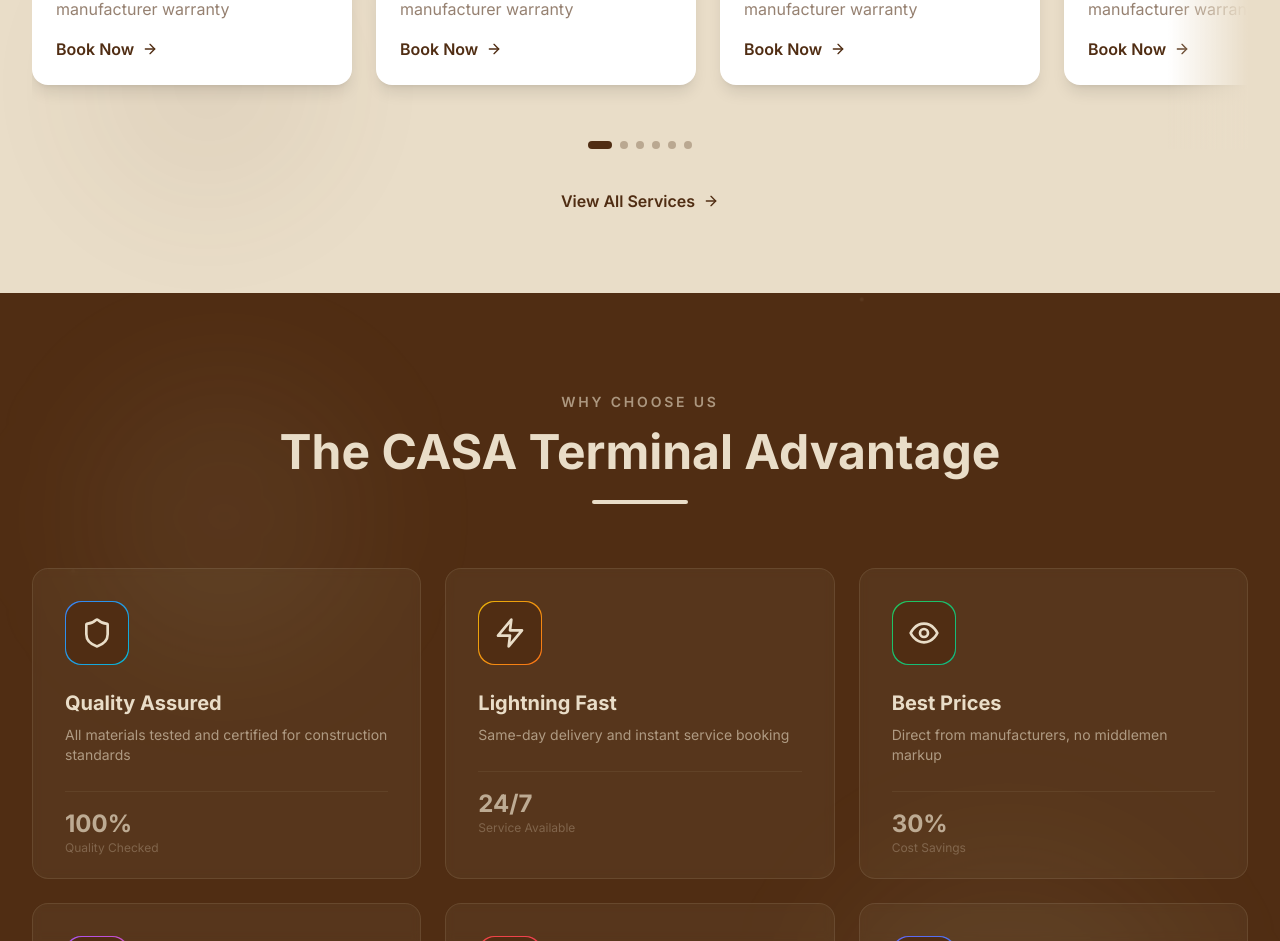
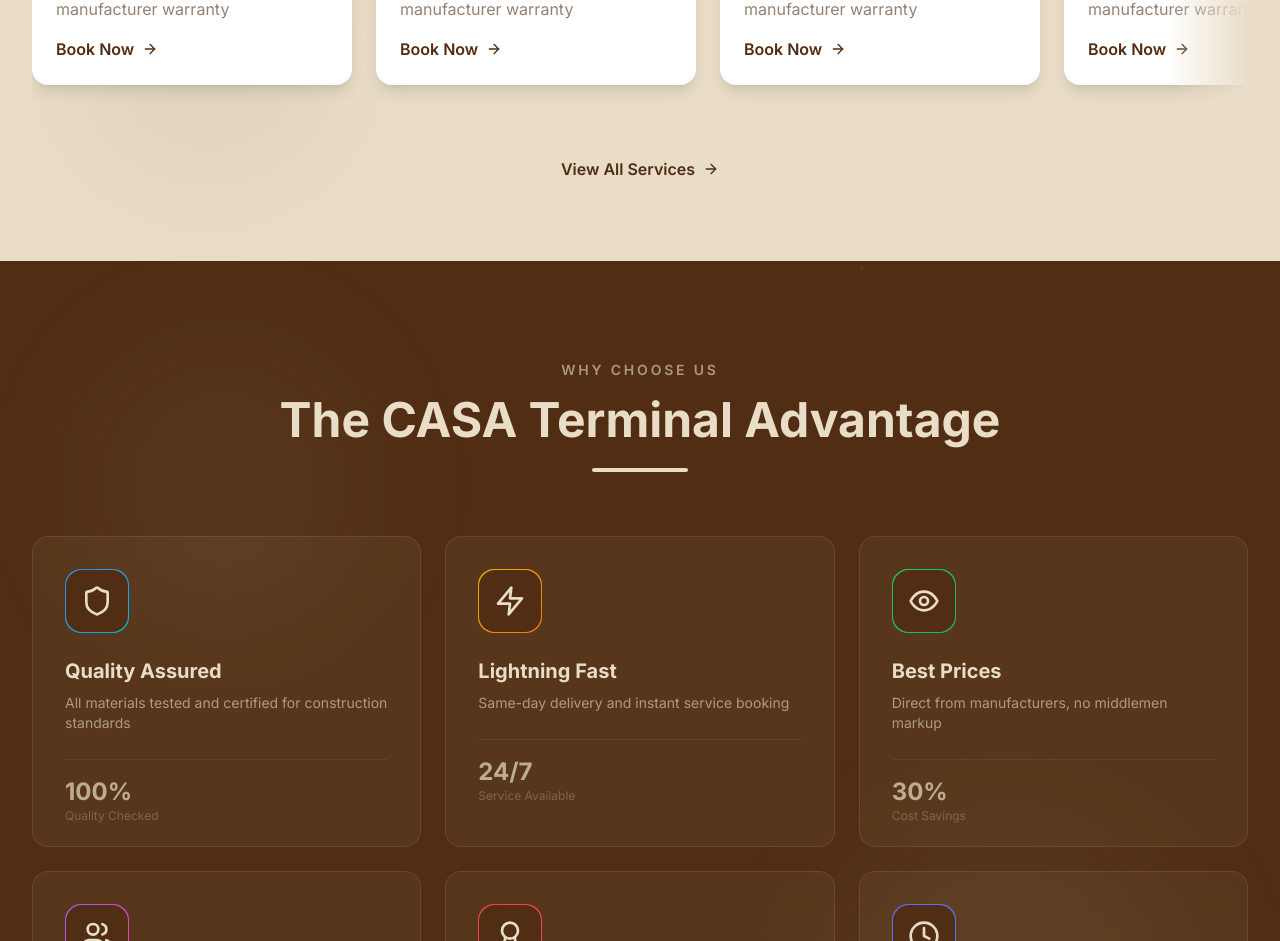
Before and after one commit to muthucubexle32/CasaTerminal, a React (Vite) app: page / in a window 1280 px wide. Shown: the part 2595-3536 px from the top of the page. Built offline with nearby package versions, Linux system fonts and the light colour scheme.

Commit message:
update project

```diff
--- a/src/components/sections/ServiceSwipe.tsx
+++ b/src/components/sections/ServiceSwipe.tsx
@@ -130,17 +130,7 @@ const ServiceCarousel = () => {
     setTouchEnd(null);
   };
 
-  const scrollToIndex = (index: number) => {
-    if (scrollRef.current) {
-      const cardWidth = isMobile ? 260 : isTablet ? 280 : 320;
-      const gap = 24;
-      scrollRef.current.scrollTo({
-        left: index * (cardWidth + gap),
-        behavior: 'smooth',
-      });
-      setCurrentIndex(index);
-    }
-  };
+
 
   const handleScroll = () => {
     if (scrollRef.current) {
@@ -375,21 +365,7 @@ const ServiceCarousel = () => {
             ))}
           </div>
 
-          {/* Pagination Dots */}
-          <div className="flex justify-center gap-1.5 sm:gap-2 mt-3 sm:mt-4 md:mt-5 lg:mt-6">
-            {services.map((_, i) => (
-              <button
-                key={i}
-                onClick={() => scrollToIndex(i)}
-                className={`h-1.5 sm:h-2 rounded-full transition-all duration-300 ${
-                  i === currentIndex
-                    ? 'w-4 sm:w-5 md:w-6 bg-[#502d13]'
-                    : 'w-1.5 sm:w-2 bg-[#502d13]/30 hover:bg-[#502d13]/50'
-                }`}
-                aria-label={`Go to slide ${i + 1}`}
-              />
-            ))}
-          </div>
+
         </div>
 
         {/* View All Link */}
```
